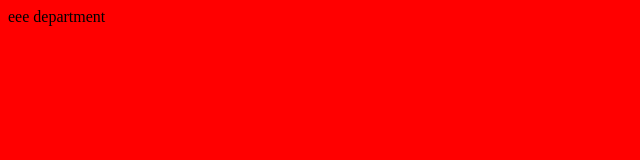
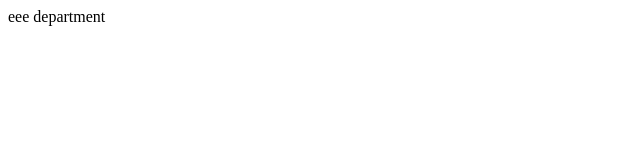
Before and after one commit to 118881/NBKRIST, a plain HTML site: page index.html in a window 1280 px wide. Shown: the whole page, without its empty margins (0-640 px from the left). Drawn offline with Linux system fonts and the light colour scheme.

Commit message:
Update index.html

```diff
--- a/index.html
+++ b/index.html
@@ -1,7 +1,7 @@
 <html>
   <head></head>
   <title></title>
-  <body bgcolor="red">
+  <body>
     <p>eee department</p>
   </body>
 </html>
```
